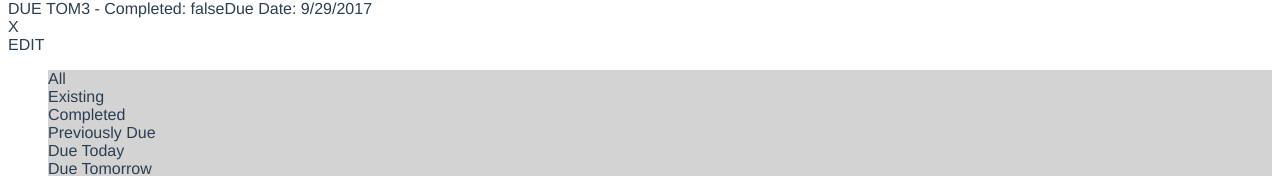
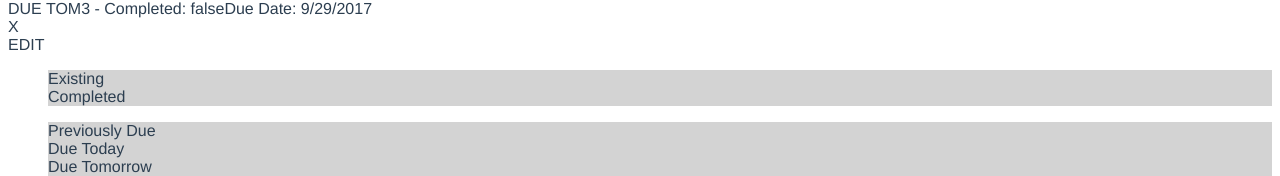
Before and after one commit to axprin/tasks-todo, a Vue app: page / in a window 1280 px wide. Shown: the part 776-952 px from the top of the page. Built offline with nearby package versions, Linux system fonts and the light colour scheme.

Commit message:
better/more logical filtering

```diff
--- a/src/components/App.vue
+++ b/src/components/App.vue
@@ -11,10 +11,20 @@
     <h2>My Tasks:</h2>
     <Task v-for="task in filteredTasks" :task="task" :key="task.id"></Task>
     <ul class="filters">
-      <li v-for="(val, key) in filters">
+      <li v-for="(val, key) in completeFilters">
         <div
           class="filter"
-          v-on:click="toggleFilter($event.target, key)">
+          v-on:click="setCompleteFilters($event.target, key)"
+          :class="{ active: isActive(key) }">
+          {{ val.name }}
+        </div>
+      </li>
+    </ul>
+    <ul class="filters">
+      <li v-for="(val, key) in timeFilters">
+        <div
+          class="filter"
+          v-on:click="setTimeFilters($event.target, key)">
           {{ val.name }}
         </div>
       </li>
@@ -37,11 +47,7 @@ export default {
   data() {
     return {
       newTask: {},
-      filters: {
-        all: {
-          name: 'All',
-          filter: (task => task),
-        },
+      completeFilters: {
         existing: {
           name: 'Existing',
           filter: (task => !task.completed),
@@ -50,6 +56,8 @@ export default {
           name: 'Completed',
           filter: (task => task.completed),
         },
+      },
+      timeFilters: {
         overdue: {
           name: 'Previously Due',
           filter: (task => !task.completed && (moment(task.dueDate).isBefore(moment(), 'date'))),
@@ -64,7 +72,10 @@ export default {
         },
       },
       error: null,
-      activeFilters: [],
+      activeFilters: {
+        complete: null,
+        time: [],
+      },
     };
   },
   computed: {
@@ -73,16 +84,27 @@ export default {
       return store.state.tasks;
     },
     filteredTasks() {
-      // set local variable to all tasks before filtering begins:
-      let filteredResults = this.tasks;
+      // set local var to build results
+      let filteredResults = [];
 
       // check if any filters are applied:
-      if (this.activeFilters.length > 0) {
+      if (this.activeFilters.time.length > 0) {
         // apply each filter to results:
-        this.activeFilters.forEach((fil) => {
-          // reset filteredResults for each filter:
-          filteredResults = filteredResults.filter(this.filters[fil].filter);
+        this.activeFilters.time.forEach((fil) => {
+          const filArr = this.tasks.filter(this.timeFilters[fil].filter);
+          filArr.forEach((task) => {
+            if (filteredResults.indexOf(task) === -1) {
+              filteredResults.push(task);
+            }
+          });
         });
+      } else {
+        filteredResults = this.tasks;
+      }
+
+      if (this.activeFilters.complete) {
+        // eslint-disable-next-line
+        filteredResults = filteredResults.filter(this.completeFilters[this.activeFilters.complete].filter);
       }
 
       return filteredResults;
@@ -107,14 +129,28 @@ export default {
       this.newTask.dueDate = null;
       this.error = null;
     },
-    toggleFilter(target, key) {
+    setTimeFilters(target, key) {
       if (!target.classList.contains('active')) {
-        this.activeFilters.push(key);
+        this.activeFilters.time.push(key);
       } else {
-        const index = this.activeFilters.indexOf(key);
-        this.activeFilters.splice(index, 1);
+        const index = this.activeFilters.time.indexOf(key);
+        this.activeFilters.time.splice(index, 1);
       }
       target.classList.toggle('active');
+    },
+    setCompleteFilters(target, key) {
+      // eslint-disable-next-line
+      // console.log('running setCompleteFiltesr', key);
+      if (target.classList.contains('active')) {
+        this.activeFilters.complete = null;
+      } else {
+        this.activeFilters.complete = key;
+      }
+
+      target.classList.toggle('active');
+    },
+    isActive(item) {
+      return this.activeFilters.complete === item;
     },
   },
   components: {
```
